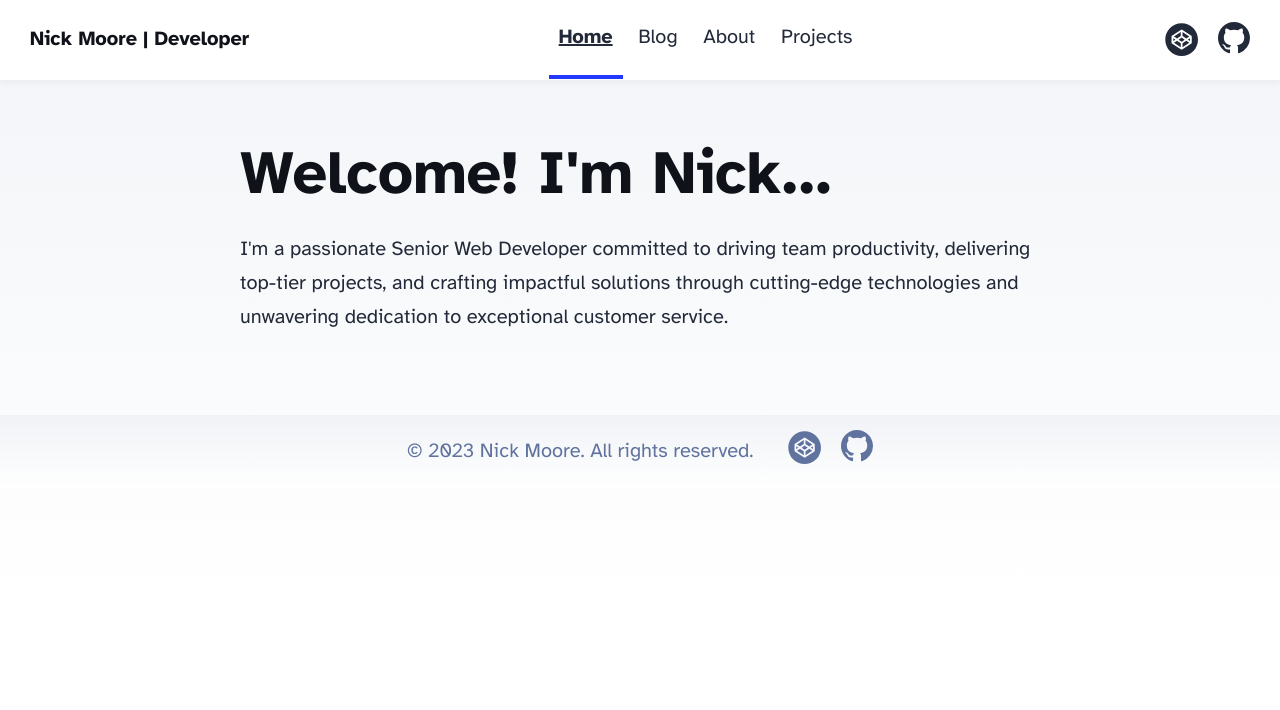
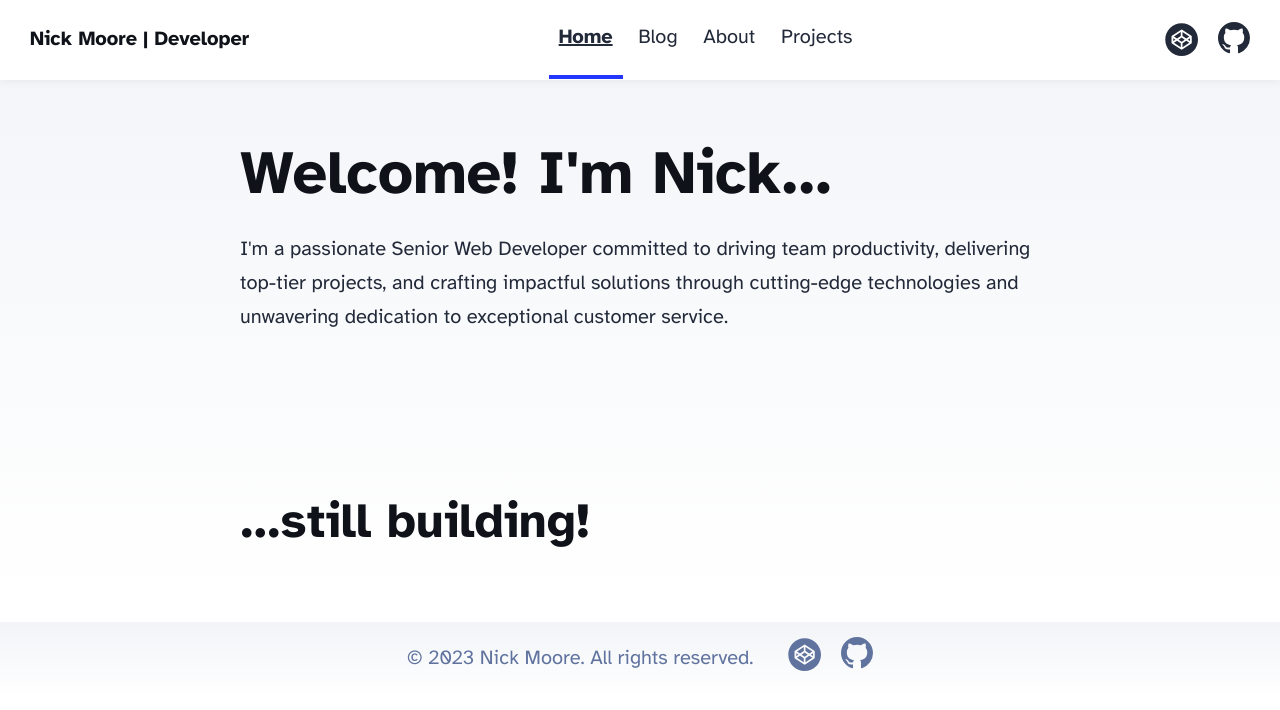
Before and after one commit to nmoore14/nmoore-astro-update, an Astro site: page / in a window 1280 px wide. Built offline with nearby package versions, Linux system fonts and the light colour scheme; Astro itself is replaced by a stand-in of ours.

Commit message:
Adding a quick note

```diff
--- a/src/pages/index.astro
+++ b/src/pages/index.astro
@@ -18,6 +18,7 @@ import { SITE_TITLE, SITE_DESCRIPTION } from '../consts';
         I'm a passionate Senior Web Developer committed to driving team productivity, delivering top-tier projects, and crafting impactful solutions through cutting-edge technologies and
         unwavering dedication to exceptional customer service.
 			</p>
+			<h2 style="margin-top: 10rem;">...still building!</h2>
 		</main>
 		<Footer />
 	</body>
```
